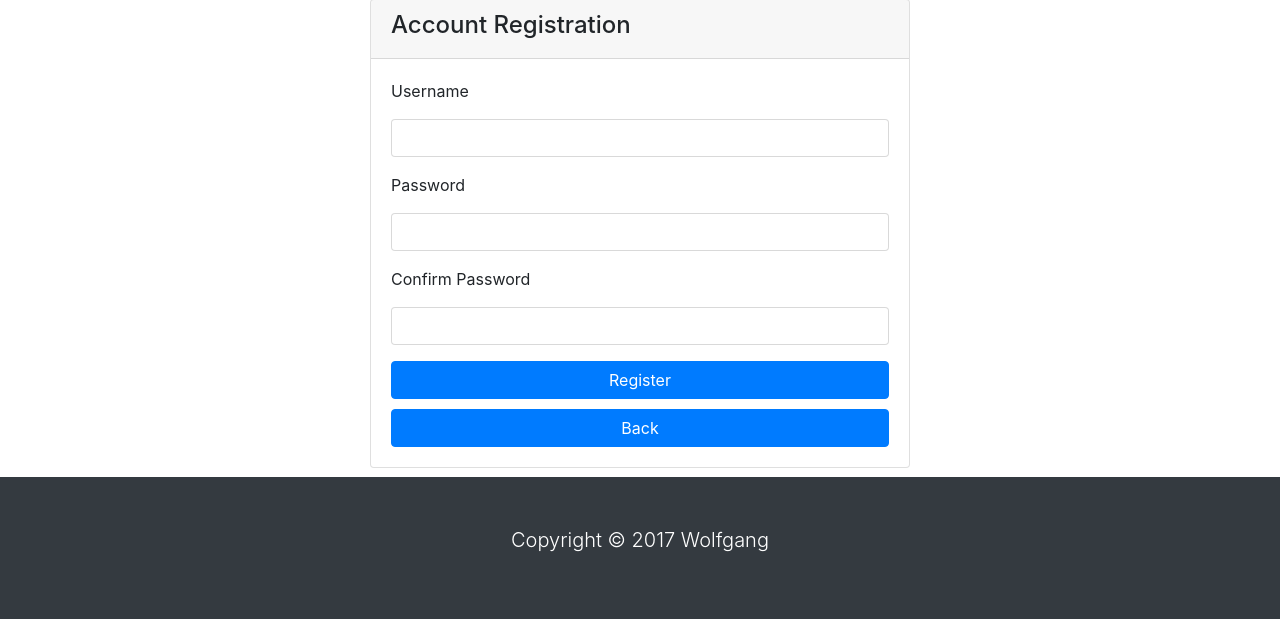
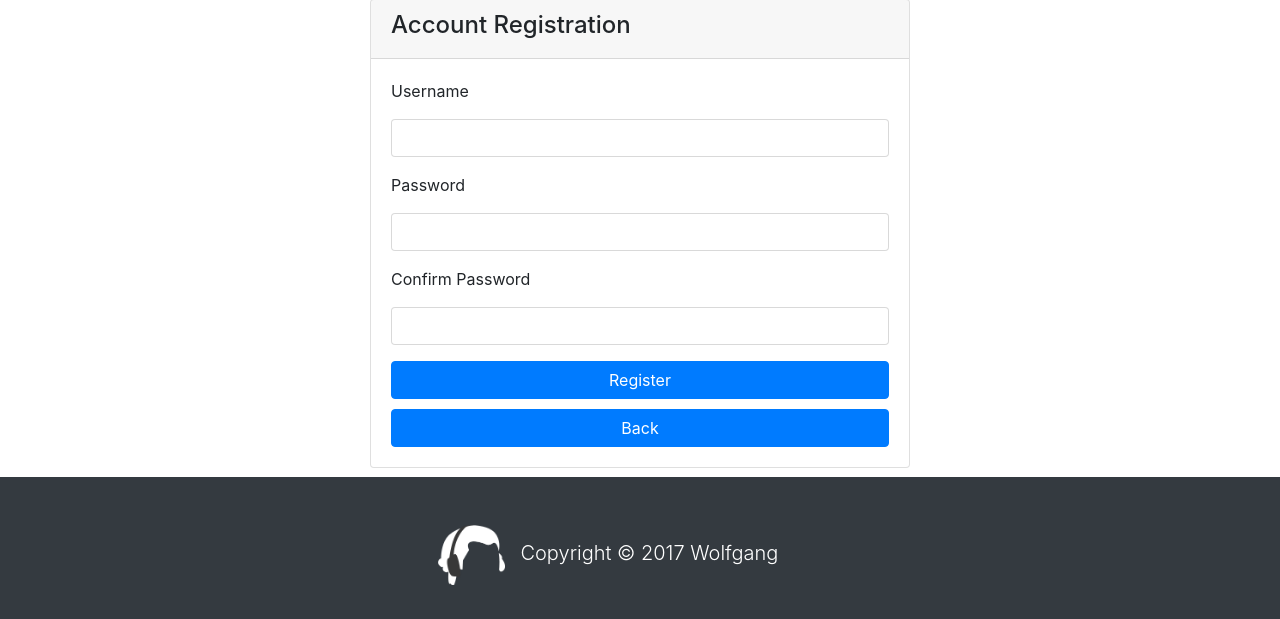
Before and after one commit to dylanelznic/MusicSuggestionApp, a Flask app: page /register in a window 1280 px wide. Shown: the part 181-800 px from the top of the page. Run offline with Flask 2, Linux system fonts and the light colour scheme; some libraries are stand-ins or nearby versions.

Commit message:
added logo

```diff
--- a/templates/login.html
+++ b/templates/login.html
@@ -91,7 +91,11 @@
     <div class="conatiner">
       <div class="row">
         <div class="col">
-          <p class="lead text-center">Copyright &copy; 2017 Wolfgang</p>
+            <p class="lead text-center" style="margin-right:64.11px;">
+                 <img src="{{url_for('static', filename='img/logo.png')}}" class="d-inline-block align-middle logo" height="60px"
+                     style="margin-right:10px;">
+                Copyright &copy; 2017 Wolfgang
+            </p>
         </div>
       </div>
     </div>
--- a/templates/profile.html
+++ b/templates/profile.html
@@ -120,7 +120,11 @@
     <div class="conatiner">
       <div class="row">
         <div class="col">
-          <p class="lead text-center">Copyright &copy; 2017 Wolfgang</p>
+            <p class="lead text-center" style="margin-right:64.11px;">
+                 <img src="{{url_for('static', filename='img/logo.png')}}" class="d-inline-block align-middle logo" height="60px"
+                     style="margin-right:10px;">
+                Copyright &copy; 2017 Wolfgang
+            </p>
         </div>
       </div>
     </div>
--- a/templates/rated_songs.html
+++ b/templates/rated_songs.html
@@ -77,7 +77,11 @@
     <div class="conatiner">
       <div class="row">
         <div class="col">
-          <p class="lead text-center">Copyright &copy; 2017 Wolfgang</p>
+            <p class="lead text-center" style="margin-right:64.11px;">
+                 <img src="{{url_for('static', filename='img/logo.png')}}" class="d-inline-block align-middle logo" height="60px"
+                     style="margin-right:10px;">
+                Copyright &copy; 2017 Wolfgang
+            </p>
         </div>
       </div>
     </div>
--- a/templates/register.html
+++ b/templates/register.html
@@ -91,7 +91,11 @@
     <div class="conatiner">
       <div class="row">
         <div class="col">
-          <p class="lead text-center">Copyright &copy; 2017 Wolfgang</p>
+            <p class="lead text-center" style="margin-right:64.11px;">
+                 <img src="{{url_for('static', filename='img/logo.png')}}" class="d-inline-block align-middle logo" height="60px"
+                     style="margin-right:10px;">
+                Copyright &copy; 2017 Wolfgang
+            </p>
         </div>
       </div>
     </div>
```
Also changed, not shown: templates/index.html (+8 -2 lines), static/img/logo.png (added).
